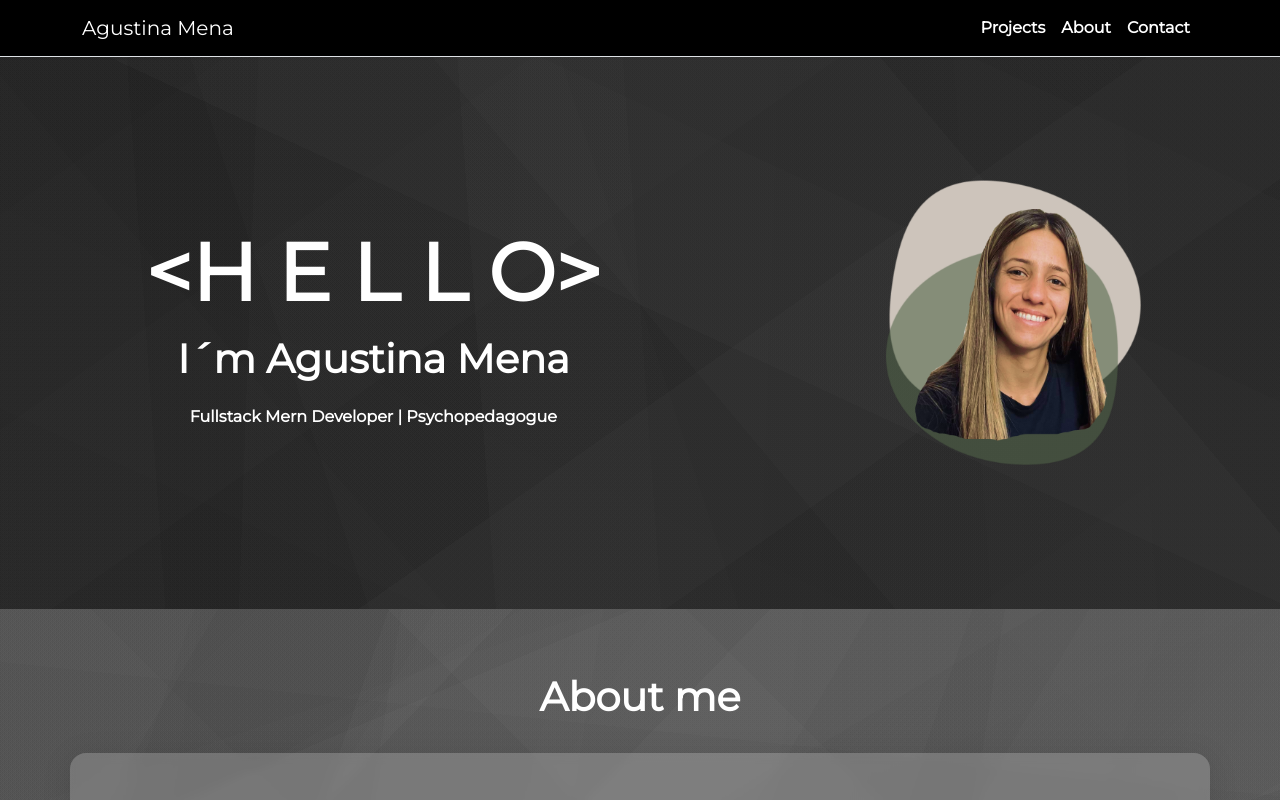
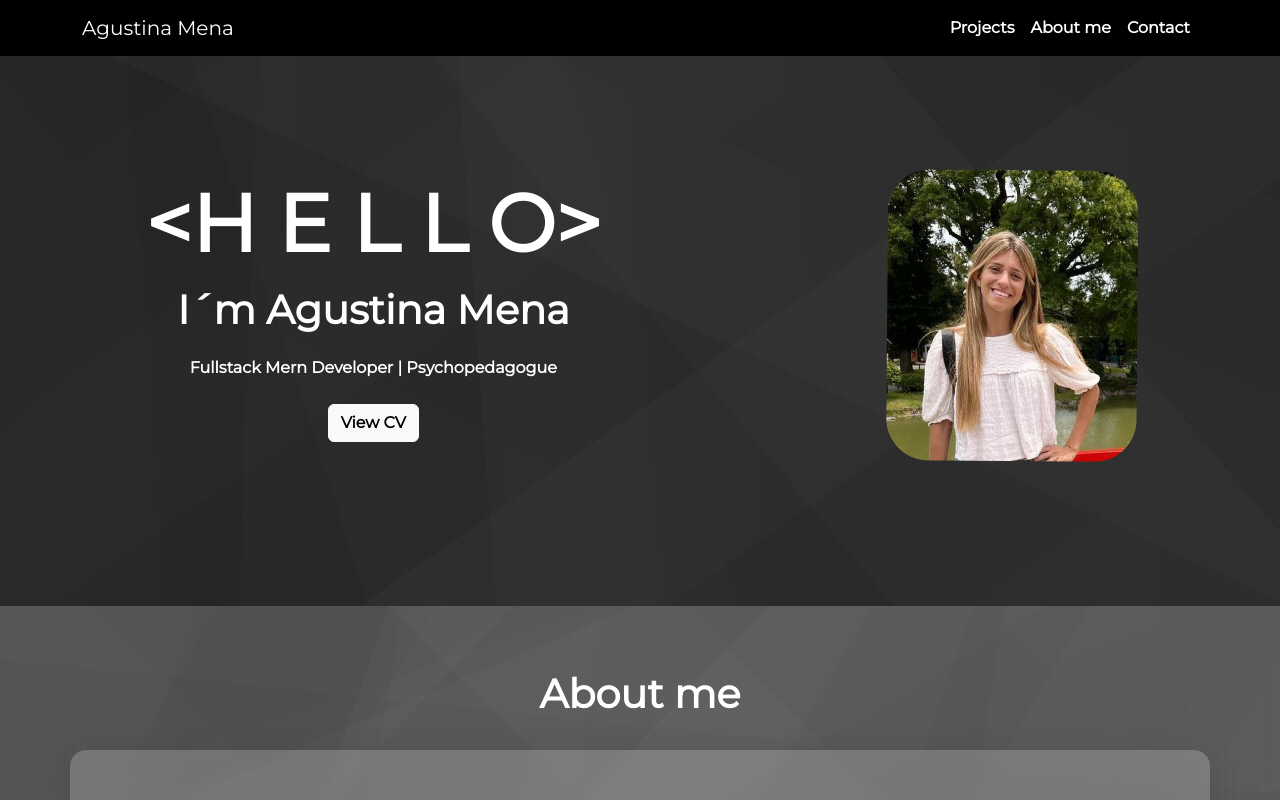
Before and after one commit to Agusme/portfolio-Agustina-Mena, a React (Create React App) app: page / in a window 1280 px wide. Shown: the top 800 px of the page. Built offline with nearby package versions, Linux system fonts and the light colour scheme.

Commit message:
add changes

```diff
--- a/src/App.css
+++ b/src/App.css
@@ -10,6 +10,13 @@
   font-size: 30px;
   color: #ffffff;
 }
+
+
+.linkhover:hover{
+  border-bottom: 2px solid #ffffff;
+  transition: border-bottom 0.1s ease; /* Transición para un cambio suave */
+}
+
 .bg-main {
   background-image: linear-gradient(
       50deg,
--- a/src/components/layouts/Footer.jsx
+++ b/src/components/layouts/Footer.jsx
@@ -1,25 +1,43 @@
 import React from "react";
 import { Container, Row, Col } from "react-bootstrap";
 import { FaFacebook, FaGithub, FaInstagram, FaLinkedin } from "react-icons/fa";
+import { Link as ScrollLink } from "react-scroll";
 
 const Footer = () => {
   return (
     <>
-    <div expand="lg" className="bg-black color-cemento  fw-semibold pt-3" fluid>
+      <div
+        expand="lg"
+        className="bg-black color-cemento  fw-semibold pt-3"
+        fluid
+      >
         <Container className="text-center">
           <Row>
-          <Col lg={3} sm={12}>     <p
-            className="d-inline-block align-top pt-3 fw-bold fs-4"
-          >Agustina Mena </p></Col>
+            <Col lg={3} sm={12}>
+              {" "}
+              <ScrollLink to="main" smooth={true} duration={500}>
+              <p className="d-inline-block align-top pt-3 fw-bold fs-4">
+                Agustina Mena{" "}
+              </p>
+            </ScrollLink>
+
+            </Col>
             <Col lg={3} sm={12}>
               <p className="fw-bold">Pages</p>
 
               <ul className="list-unstyled">
-              <li>Projects</li>
+                <ScrollLink to="projects" smooth={true} duration={500}>
+                <li>Projects </li>
+
+                </ScrollLink>
+                <ScrollLink to="about" smooth={true} duration={500}>
                 <li>About me </li>
+
+                </ScrollLink>
+                <ScrollLink to="contact" smooth={true} duration={500}>
                 <li>Contact</li>
+                </ScrollLink>{" "}
               </ul>
-
             </Col>
             <Col lg={3} sm={12}>
               <p className="fw-bold">More information</p>
@@ -35,26 +53,47 @@ const Footer = () => {
               <p className="fw-bold">Social media</p>
 
               <ul className="list-unstyled d-flex  d-flex justify-content-center">
-            <a href="https://github.com/Agusme" className="text-decoration-none" style={{ color: 'inherit' }}  target="_blank"  rel="noopener noreferrer">
+                <a
+                  href="https://github.com/Agusme"
+                  className="text-decoration-none"
+                  style={{ color: "inherit" }}
+                  target="_blank"
+                  rel="noopener noreferrer"
+                >
                   <li className="mx-2 icon">
                     <FaGithub />
                   </li>
                 </a>
-  <a href="https://www.linkedin.com/in/agustina-mena-169298204/" style={{ color: 'inherit' }}  target="_blank"  rel="noopener noreferrer">
+                <a
+                  href="https://www.linkedin.com/in/agustina-mena-169298204/"
+                  style={{ color: "inherit" }}
+                  target="_blank"
+                  rel="noopener noreferrer"
+                >
                   <li className="mx-2 icon">
                     <FaLinkedin />
-              </li></a>
-         <a href="https://www.facebook.com/agusmena97/"style={{ color: 'inherit' }}  target="_blank"  rel="noopener noreferrer">
+                  </li>
+                </a>
+                <a
+                  href="https://www.facebook.com/agusmena97/"
+                  style={{ color: "inherit" }}
+                  target="_blank"
+                  rel="noopener noreferrer"
+                >
                   <li className="mx-2 icon">
                     <FaFacebook />
                   </li>
                 </a>
-           <a href="https://www.instagram.com/agusmenaa/"style={{ color: 'inherit' }}  target="_blank"  rel="noopener noreferrer">
+                <a
+                  href="https://www.instagram.com/agusmenaa/"
+                  style={{ color: "inherit" }}
+                  target="_blank"
+                  rel="noopener noreferrer"
+                >
                   <li className="mx-2 icon">
                     <FaInstagram />
                   </li>
                 </a>
-
               </ul>
             </Col>
           </Row>
@@ -63,7 +102,6 @@ const Footer = () => {
           <p className="text-center">© 2024 All rights reserved</p>
         </div>
       </div>
-
     </>
   );
 };
--- a/src/components/layouts/Navegation.jsx
+++ b/src/components/layouts/Navegation.jsx
@@ -2,10 +2,11 @@ import React from 'react';
 import { Container, Nav, Navbar } from 'react-bootstrap';
 import { Link as ScrollLink } from 'react-scroll';
 
+
 const Navigation = () => {
   return (
     <>
-      <Navbar expand="lg" bg="black" variant="dark" fixed="top" className="border-bottom">
+      <Navbar expand="lg" bg="black" variant="dark" fixed="top" className="">
         <Container>
           <Navbar.Brand>
             <ScrollLink to="main" smooth={true} duration={500}>
@@ -13,16 +14,16 @@ const Navigation = () => {
             </ScrollLink>
           </Navbar.Brand>
           <Navbar.Toggle aria-controls="navbarScroll" />
-          <Navbar.Collapse id="navbarScroll" className="fw-bold ">
+          <Navbar.Collapse id="navbarScroll" className="fw-bold">
             <Nav className="ms-auto" navbarScroll>
               <ScrollLink to="projects" smooth={true} duration={500} className='m-2 text-white text-decoration-none'>
-                Projects
+                <li className='linkhover fw-bold'>Projects</li>
               </ScrollLink>
               <ScrollLink to="about" smooth={true} duration={500} className='m-2 text-white text-decoration-none'>
-                About
+              <li className='linkhover fw-bold'>About me</li>
               </ScrollLink>
               <ScrollLink to="contact" smooth={true} duration={500} className='m-2 text-white text-decoration-none'>
-                Contact
+              <li className='linkhover fw-bold'>Contact</li>
               </ScrollLink>
             </Nav>
           </Navbar.Collapse>
--- a/src/components/views/Contact.jsx
+++ b/src/components/views/Contact.jsx
@@ -46,7 +46,7 @@ reset();
   };
   return (
     <div className="bg-stack py-5 text-white"  id="contact">
-      <h1 className="text-center  fs-1 pb-3 fw-bold pt-5">Contact me </h1>
+      <h1 className="text-center  fs-1 pb-3 fw-bold pt-2">Contact me </h1>
       <Container className="bg-glass p-5">
         <Row>
           <Col lg={6} md={6} sm={12}>
--- a/src/components/views/Main.jsx
+++ b/src/components/views/Main.jsx
@@ -1,11 +1,12 @@
 import React from "react";
 import { Col, Container, Row } from "react-bootstrap";
-import fotoperfil from "../../assets/fotoperfil.png";
+import fotoper from "../../assets/fotoper.png";
+
 const Main = () => {
   return (
     <div  id="main">
       <Container fluid className="paddingTop bg-main pb-5">
-        <Row className="d-flex align-items-center mt-5 pb-5">
+        <Row className="d-flex align-items-center  pb-5">
           <Col className="p-2 px-5 mt-5 text-center" lg={7} md={6} sm={12}>
             <h1 className="fw-bold display-1 text-white">
               &lt;H E L L O&gt;
@@ -14,17 +15,18 @@ const Main = () => {
             <p className="text-white fw-semibold mt-2">
               Fullstack Mern Developer | Psychopedagogue
             </p>
+            <a href="https://drive.google.com/file/d/1eLCaPp2ckyq8wZhXs2AM1O_YI-KAnjup/view?usp=sharing" className="btn btn-light fw-bold mt-2" target="_blank" rel="noopener noreferrer">View CV</a>
           </Col>
           <Col
-            className="d-flex align-items-center justify-content-center my-5 pt-3"
+            className="d-flex align-items-center justify-content-center my-5 pt-5"
             lg={5}
             md={6}
             sm={12}
           >
             <img
-              src={fotoperfil}
-              alt="fotoperfil"
-              className="d-flex justify-content-center img-fluid w-50 mt-2"
+              src={fotoper}
+              alt="fotoper"
+              className="d-flex justify-content-center img-fluid w-50"
             />
           </Col>
         </Row>
```
Also changed, not shown: src/assets/fotoper.png (added). Lines whose indentation alone changed are shown as unchanged.
